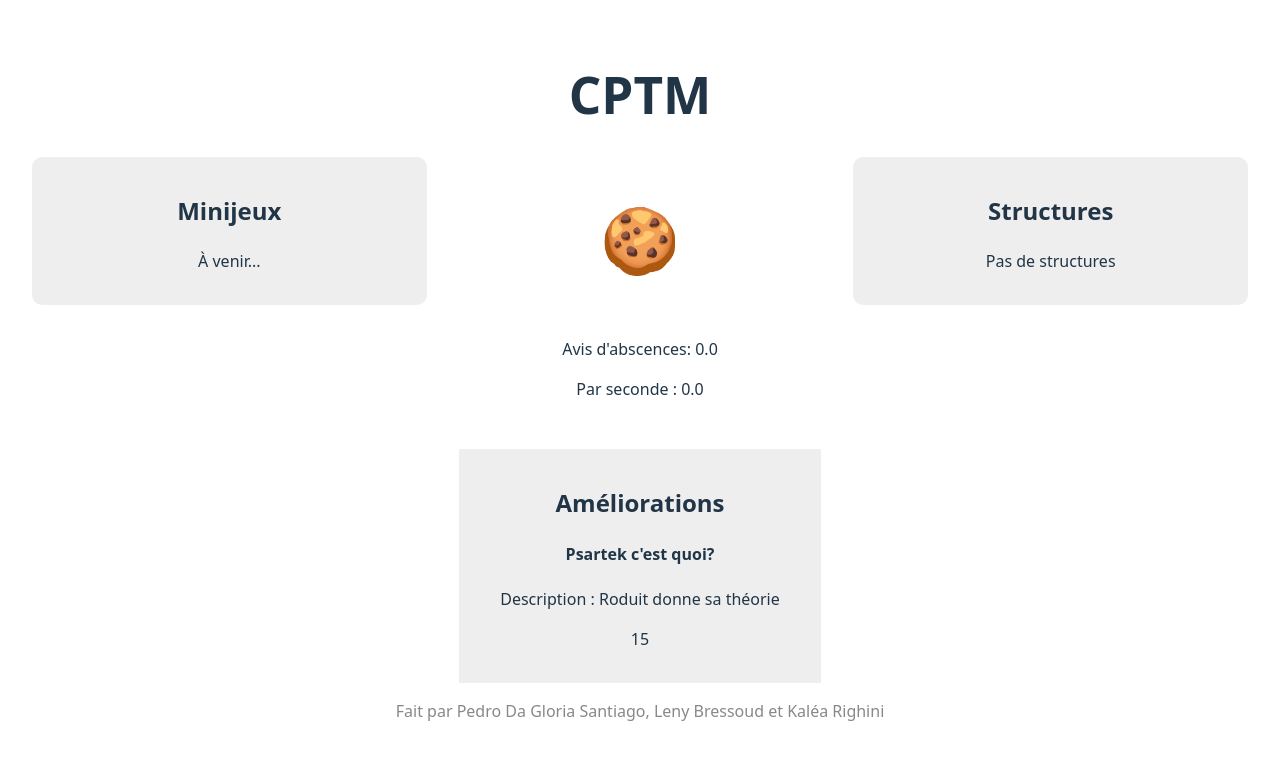
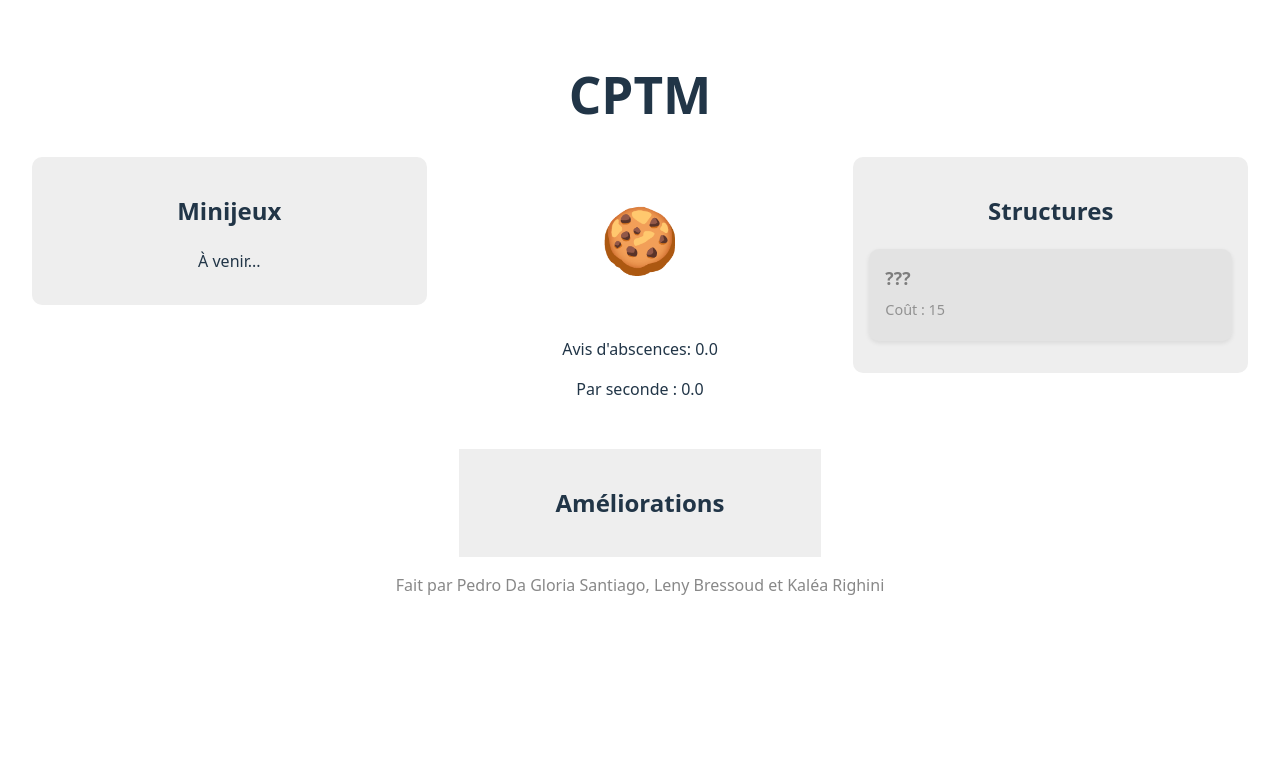
Before and after one commit to kale464/CPTM, a React (Vite) app: page / in a window 1280 px wide. Shown: the top 760 px of the page. Built offline with nearby package versions, Linux system fonts and the light colour scheme.

Commit message:
feat: structures working

```diff
--- a/src/App.tsx
+++ b/src/App.tsx
@@ -29,15 +29,15 @@ function App() {
               <div className="upgrades-panel">
                 <h2>Améliorations</h2>
 
-                {
-                  upgrades.map((value, index) => <Upgrade upgrade={value} key={index}></Upgrade>)
-                }
+
               </div>
             </div>
 
             <div className="structures-panel">
               <h2>Structures</h2>
-              <p>Pas de structures</p>
+                {
+                  upgrades.map((value, index) => <Upgrade upgrade={value} key={index}></Upgrade>)
+                }
             </div>
           </div>
         </div>
--- a/src/types/index.ts
+++ b/src/types/index.ts
@@ -33,7 +33,7 @@ export class Upgrade {
     public getDescription() { return this.description; }
     public getType() { return this.type; }
     public getLevel() { return this.level; }
-    public getCost() { return this.cost * Math.pow(1.15, this.level); }
+    public getCost() { return Math.round(this.cost * Math.pow(1.15, this.level)); }
 
 
     public discover() {
--- /dev/null
+++ b/src/upgrade.css
@@ -0,0 +1,35 @@
+.upgrade-card {
+    background-color: #ffffff;
+    border-radius: 10px;
+    box-shadow: 0 2px 5px rgba(0, 0, 0, 0.15);
+    padding: 1rem;
+    margin-bottom: 1rem;
+    text-align: left;
+    transition: transform 0.2s ease, background-color 0.2s ease;
+    cursor: pointer;
+  }
+
+  .upgrade-card:hover {
+    background-color: #f5f5f5;
+    transform: scale(1.02);
+  }
+
+  .upgrade-card.disabled {
+    cursor: default;
+    pointer-events: none;
+    opacity: 0.6;
+    transform: none;
+    background-color: #ddd;
+  }
+
+  .upgrade-card h4 {
+    margin: 0 0 0.5rem;
+    font-size: 1.1rem;
+    color: #333;
+  }
+
+  .upgrade-card p {
+    margin: 0.25rem 0;
+    font-size: 0.9rem;
+    color: #555;
+  }
--- a/src/upgrade.tsx
+++ b/src/upgrade.tsx
@@ -1,10 +1,10 @@
-
 import { useContext } from "react";
 import { GameContext, GameContextType } from "./hooks/gamecontext";
-import { Upgrade as UpgradeType } from "./types"
+import { Upgrade as UpgradeType } from "./types";
+import "./upgrade.css";
 
 interface UpgradeProps {
-    upgrade: UpgradeType
+  upgrade: UpgradeType;
 }
 
 export default function Upgrade({ upgrade }: UpgradeProps) {
@@ -14,11 +14,26 @@ export default function Upgrade({ upgrade }: UpgradeProps) {
     upgrade.discover();
   }
 
+  const canBuy = upgrade.isDiscovered() && context.cookies >= upgrade.getCost();
+
   return (
-        <div onClick={() => { upgrade.getCost() <= context.cookies && upgrade.buy(context.setCookies, context) }}>
-            <h4>{ upgrade.isDiscovered() ? upgrade.getName() : "Psartek c'est quoi?" }</h4>
+    <div
+      className={`upgrade-card ${!canBuy ? "disabled" : ""}`}
+      onClick={() => {
+        if (canBuy) {
+          upgrade.buy(context.setCookies, context);
+        }
+      }}
+    >
+      <h4>{upgrade.isDiscovered() ? upgrade.getName() : "???"}</h4>
+      <p>Coût : {upgrade.getCost()}</p>
+      {
+        upgrade.isDiscovered() &&
+        <>
             <p>Description : {upgrade.getDescription()}</p>
-            <p>{ upgrade.getCost() }</p>
+            <p>Niveau : {upgrade.getLevel()}</p>
+        </>
+      }
     </div>
-    )
+  );
 }
```
Lines whose indentation alone changed are shown as unchanged.
